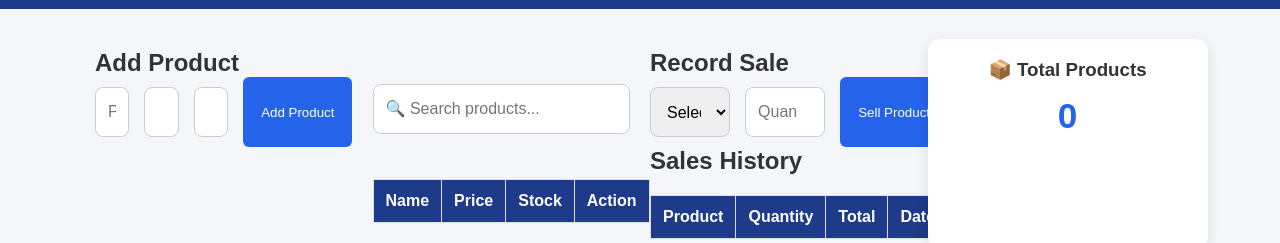
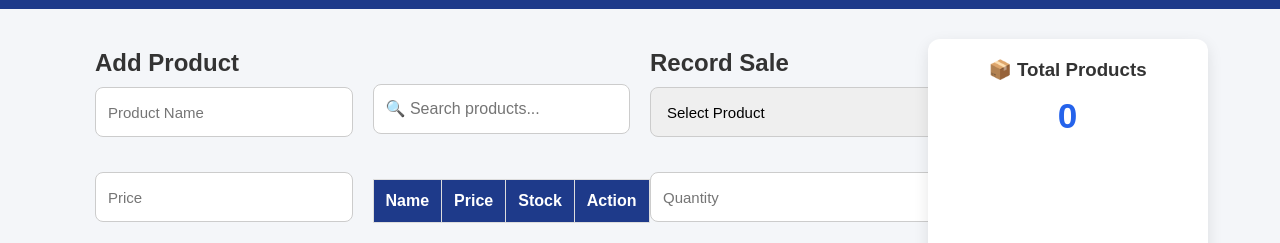
Before and after one commit to SilvesterMburu1/Hardware_online, a plain HTML site: page index.html in a window 1280 px wide. Shown: the part 167-410 px from the top of the page. Drawn offline with Linux system fonts and the light colour scheme.

```diff
--- a/assets/css/style.css
+++ b/assets/css/style.css
@@ -313,13 +313,13 @@ button:hover{
 
 input,
 select {
-    width: 100%;
+    width: 14px%;
     min-height: 50px;
     padding: 12px 16px;
     margin: 10px 0;
     border: 1px solid #ccc;
     border-radius: 8px;
-    font-size: 16px;
+    font-size: 15px;
     box-sizing: border-box;
 }
 
```
